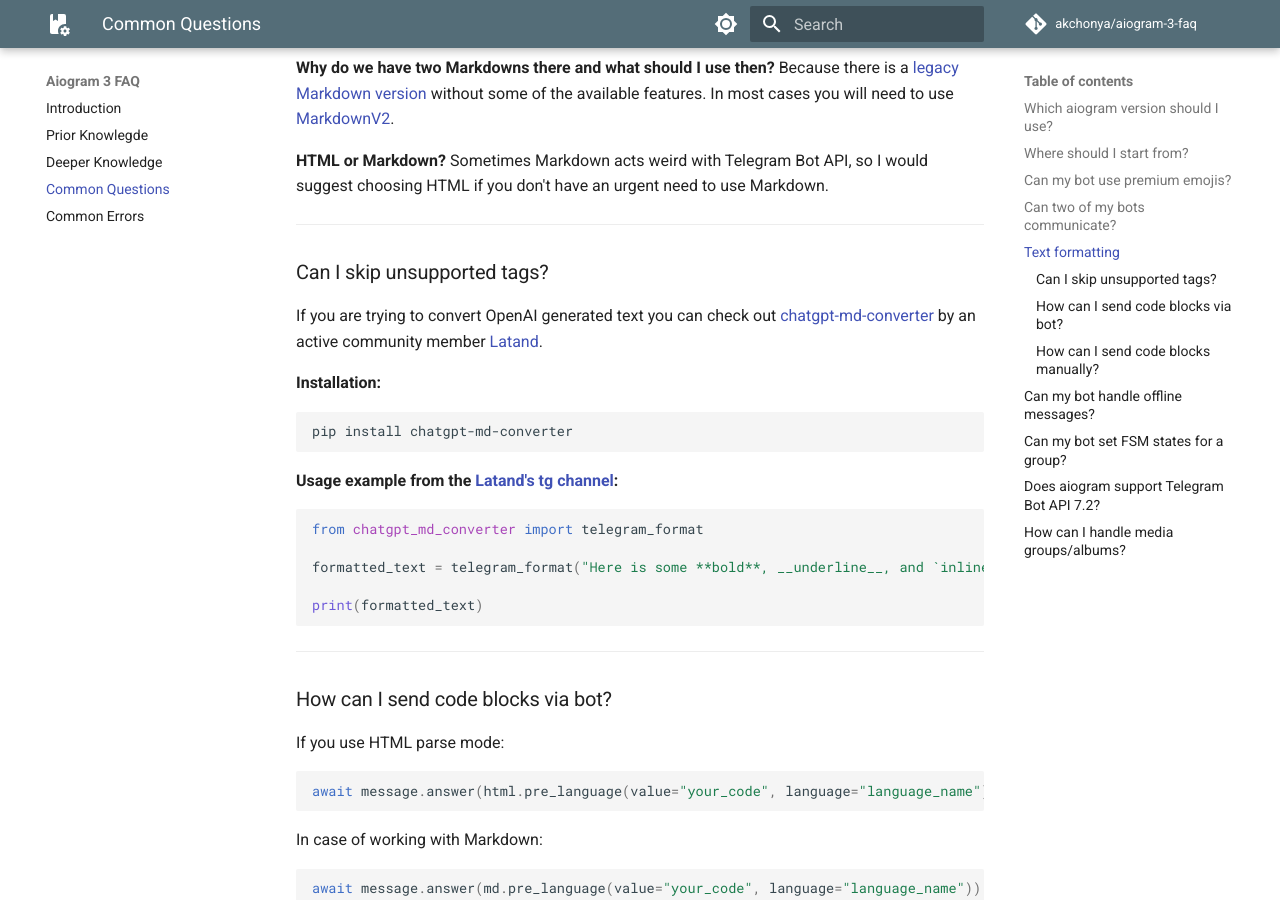
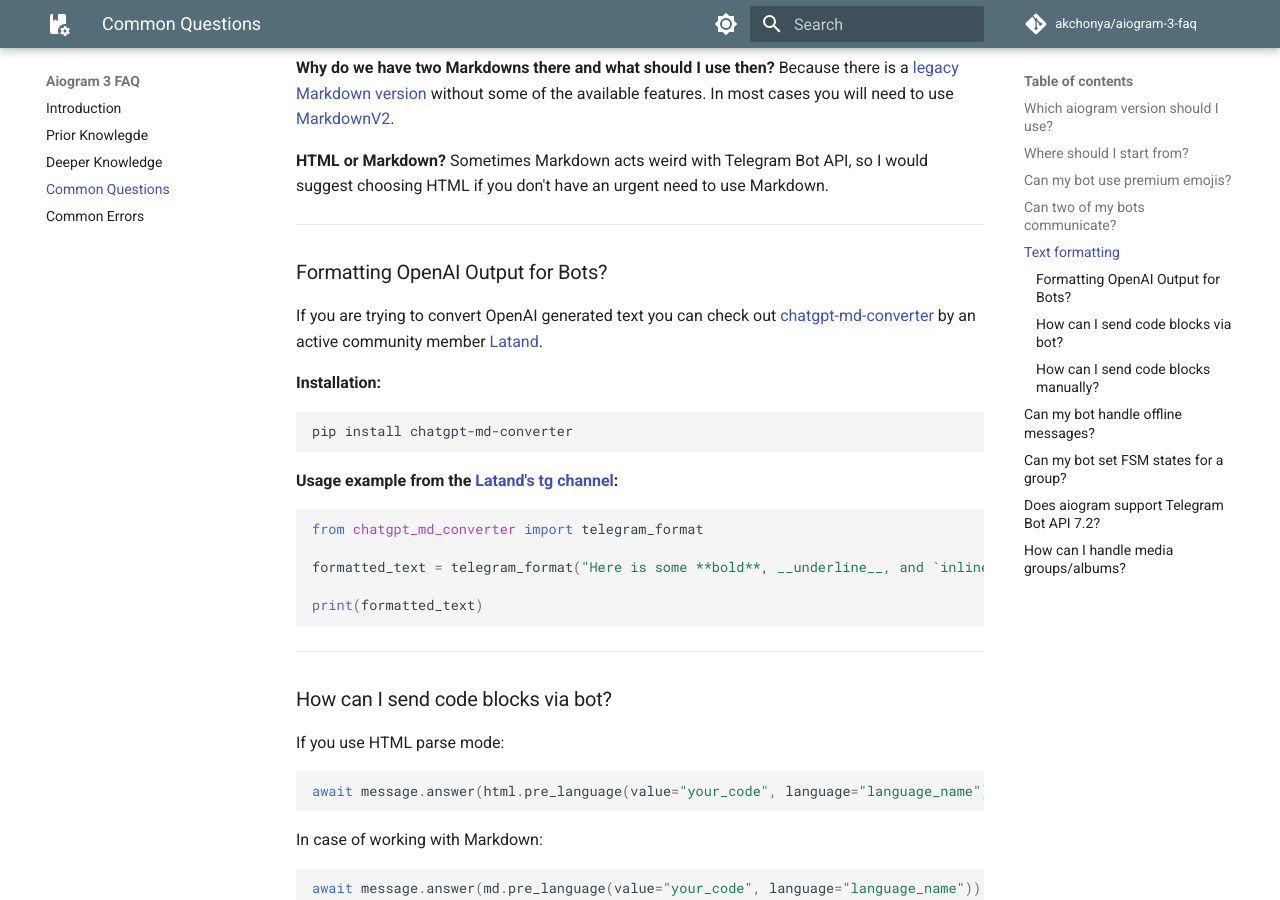
Before and after one commit to akchonya/aiogram-3-faq, an MkDocs documentation site: the page built from docs/common_questions.md, in a window 1280 px wide and 900 px high, scrolled down 1461 px. Built offline with MkDocs 1.6.1 and Material for MkDocs 9.7.7, drawn with Linux system fonts in a browser that asks for light colours; comment, search, counter and statistics services are not loaded.

Commit message:
change the heading

```diff
--- a/docs/common_questions.md
+++ b/docs/common_questions.md
@@ -56,7 +56,7 @@
 
 ---
 
-### Can I skip unsupported tags?
+### Formatting OpenAI Output for Bots?
 
 If you are trying to convert OpenAI generated text you can check out [chatgpt-md-converter](https://pypi.org/project/chatgpt-md-converter/) by an active community member [Latand](https://github.com/Latand).
 
```
